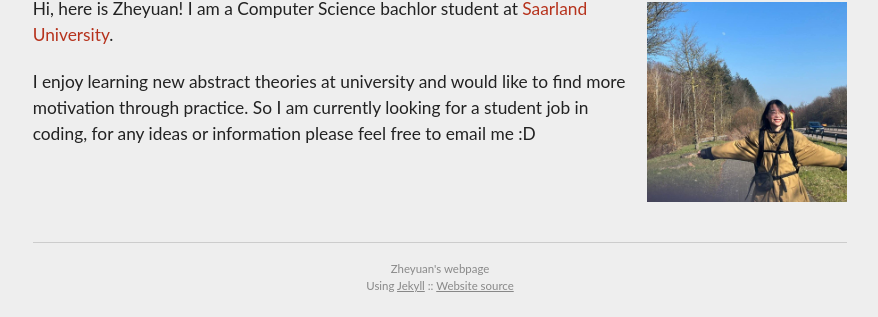
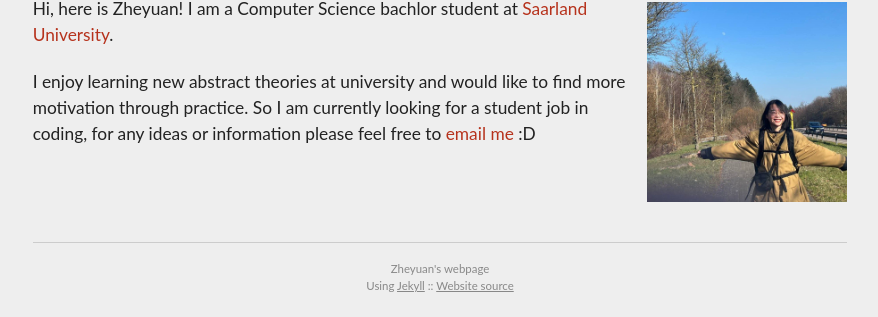
Before and after one commit to ZheyuanWU/ZheyuanWU.github.io, a Jekyll site: the page built from index.md, in a window 1280 px wide. Shown: the part 140-457 px from the top of the page, without its empty margins (200-1078 px from the left). Built offline with Jekyll 4.4.1, drawn with Linux system fonts in a browser that asks for light colours; part of the change alters nothing that is shown.

```diff
--- a/index.md
+++ b/index.md
@@ -7,6 +7,8 @@ permalink: /
 
 Hi, here is Zheyuan! I am a Computer Science bachlor student at [Saarland University].
 
-I enjoy learning new abstract theories at university and would like to find more motivation through practice. So I am currently looking for a student job in coding, for any ideas or information please feel free to email me :D
+I enjoy learning new abstract theories at university and would like to find more motivation through practice. So I am currently looking for a student job in coding, for any ideas or information please feel free to [email me] :D
 
 [Saarland University]: https://saarland-informatics-campus.de/
+
+[email me]: mailto:zhwu00001@stud.uni-saarland.de
```
Also changed, not shown: images/photo_2023-06-10_17-47-06.jpg (added).
